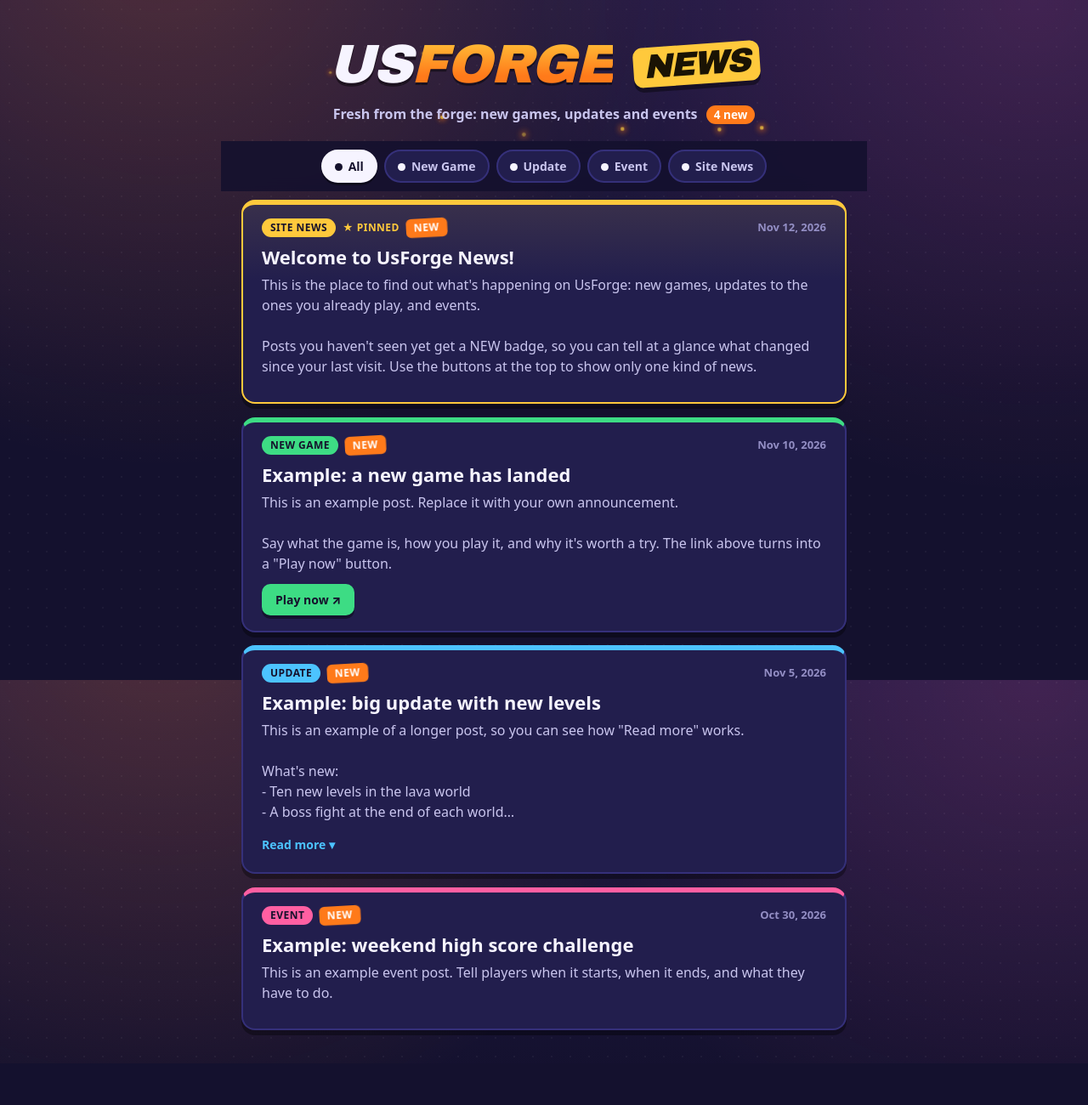
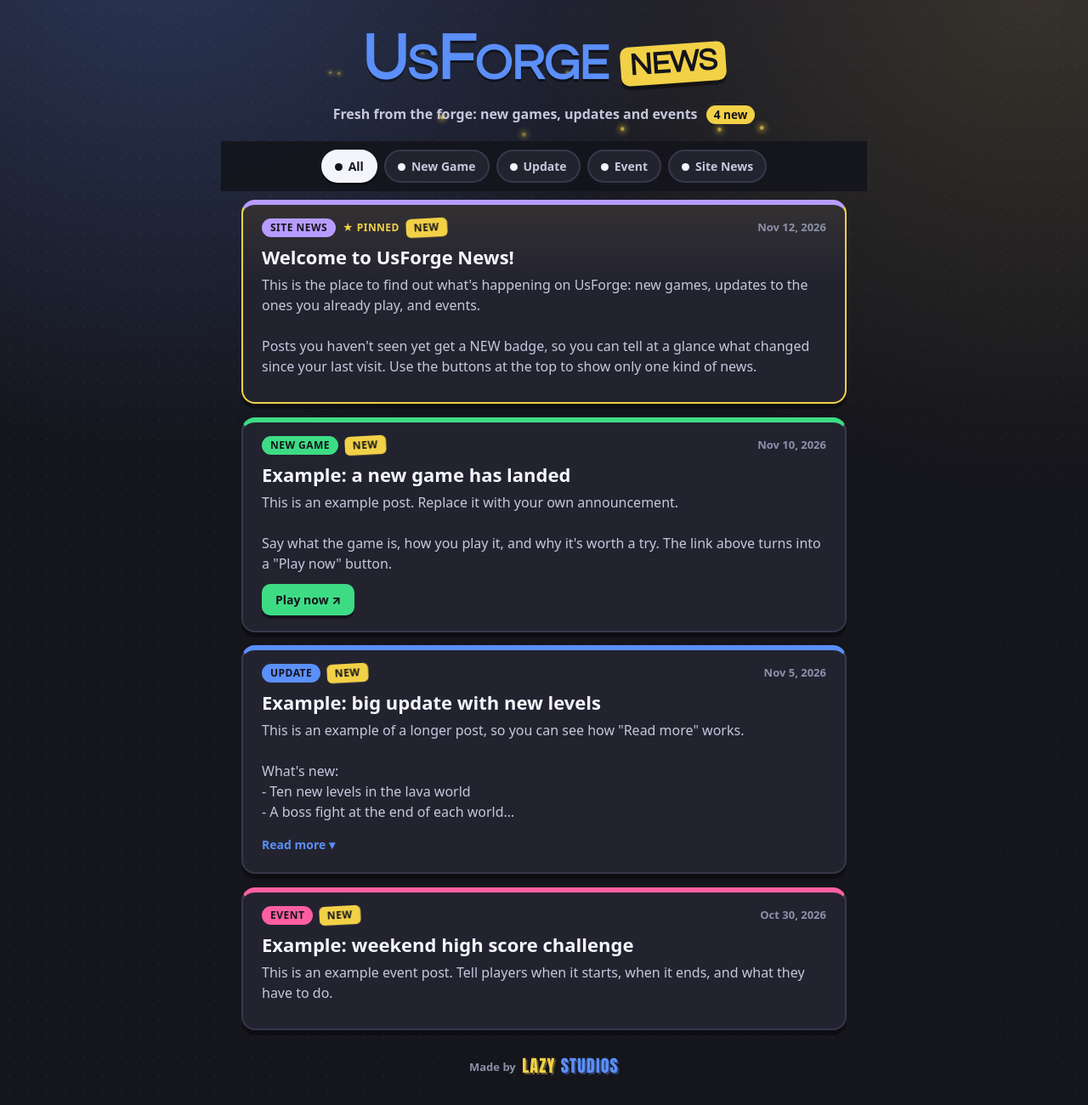
Before and after one commit to TheAureon/UsForge-News, a plain HTML site: page index.html in a window 1280 px wide. Shown: the whole page at 85% size. Before the commit the page ends 1251 px from the top, so only its background shows below. Drawn offline with Linux system fonts and the light colour scheme.

Commit message:
Rebrand news board to UsForge blue and gold, add Lazy Studios credit
Co-Authored-By: Claude Fable 5.2 <noreply@anthropic.com>
Claude-Session: https://claude.ai/code/session_01Y8nfc8LdpUG6dtVY7YwvYQ

```diff
--- a/index.html
+++ b/index.html
@@ -94,35 +94,36 @@ Thanks to everyone who sent in bug reports. Keep them coming!`
 
 <style>
   :root {
-    --bg: #14112e;
-    --bg2: #1d1842;
-    --card: #221e4d;
-    --card-line: #35307a;
-    --ink: #f6f4ff;
-    --ink-soft: #c9c5ee;
-    --ink-dim: #938ec4;
-    --fire: #ff7a1a;
-    --fire-hot: #ffc93c;
+    --bg: #15151c;
+    --bg2: #1c1c27;
+    --card: #232330;
+    --card-line: #37374c;
+    --ink: #f4f5fb;
+    --ink-soft: #c5c8dc;
+    --ink-dim: #8c90aa;
+    --blue: #5b8ff9;
+    --gold: #f2d147;
     --game: #3ddc84;
-    --update: #4cc3ff;
+    --update: #5b8ff9;
     --event: #ff5fa2;
-    --site: #ffc93c;
-    --other: #b9a7ff;
+    --site: #b79cff;
+    --other: #b3b8d6;
   }
 
   * { box-sizing: border-box; }
   [hidden] { display: none !important; }
 
-  html, body { height: 100%; margin: 0; }
+  html { height: 100%; }
+  body { min-height: 100%; margin: 0; }
 
   body {
     background:
-      radial-gradient(circle at 15% -10%, rgba(255, 122, 26, .22), transparent 45%),
-      radial-gradient(circle at 95% 0%, rgba(255, 95, 162, .16), transparent 40%),
+      radial-gradient(circle at 15% -10%, rgba(91, 143, 249, .22), transparent 45%),
+      radial-gradient(circle at 95% 0%, rgba(242, 209, 71, .12), transparent 40%),
       radial-gradient(rgba(255, 255, 255, .045) 1.5px, transparent 1.5px) 0 0 / 22px 22px,
       linear-gradient(180deg, var(--bg2), var(--bg) 480px);
     background-color: var(--bg);
-    background-attachment: scroll;
+    background-repeat: no-repeat, no-repeat, repeat, no-repeat;
     color: var(--ink);
     font-family: system-ui, -apple-system, "Segoe UI", Roboto, "Helvetica Neue", Arial, sans-serif;
     font-size: 16px;
@@ -151,25 +152,19 @@ Thanks to everyone who sent in bug reports. Keep them coming!`
   .hero h1 {
     position: relative;
     margin: 0;
-    font-family: "Arial Black", "Segoe UI Black", "Helvetica Neue", system-ui, sans-serif;
+    font-family: "Avenir Next", Avenir, Montserrat, Poppins, "Century Gothic", Futura, "Segoe UI", system-ui, sans-serif;
     font-weight: 900;
-    font-style: italic;
-    font-size: clamp(30px, 10vw, 64px);
-    line-height: 1;
-    letter-spacing: -.02em;
+    font-size: clamp(26px, 9vw, 58px);
+    line-height: 1.1;
+    letter-spacing: -.01em;
     text-transform: uppercase;
+    color: var(--blue);
     text-shadow: 0 .06em 0 rgba(0, 0, 0, .45);
     animation: drop .5s cubic-bezier(.2, 1.4, .4, 1) both;
   }
 
-  .hero h1 .forge {
-    background: linear-gradient(180deg, var(--fire-hot), var(--fire) 70%);
-    -webkit-background-clip: text;
-    background-clip: text;
-    color: transparent;
-    text-shadow: none;
-    filter: drop-shadow(0 .06em 0 rgba(0, 0, 0, .45));
-  }
+  /* The big U and F of the UsForge logo */
+  .hero h1 .cap { font-size: 1.32em; line-height: 0; }
 
   .hero h1 .news {
     display: inline-block;
@@ -177,8 +172,8 @@ Thanks to everyone who sent in bug reports. Keep them coming!`
     margin-left: .08em;
     font-size: .62em;
     vertical-align: .22em;
-    color: #1a1304;
-    background: var(--fire-hot);
+    color: #14141b;
+    background: var(--gold);
     border-radius: .28em;
     text-shadow: none;
     transform: rotate(-4deg);
@@ -198,8 +193,8 @@ Thanks to everyone who sent in bug reports. Keep them coming!`
     margin-left: 6px;
     padding: 1px 9px;
     border-radius: 99px;
-    background: var(--fire);
-    color: #fff;
+    background: var(--gold);
+    color: #14141b;
     font-weight: 800;
     font-size: .85em;
     white-space: nowrap;
@@ -213,8 +208,8 @@ Thanks to everyone who sent in bug reports. Keep them coming!`
     width: 5px;
     height: 5px;
     border-radius: 50%;
-    background: var(--fire-hot);
-    box-shadow: 0 0 8px 2px rgba(255, 122, 26, .8);
+    background: var(--gold);
+    box-shadow: 0 0 8px 2px rgba(242, 209, 71, .8);
     opacity: 0;
     animation: rise linear infinite;
   }
@@ -231,7 +226,7 @@ Thanks to everyone who sent in bug reports. Keep them coming!`
     padding: 10px clamp(12px, 4vw, 24px);
     overflow-x: auto;
     scrollbar-width: none;
-    background: rgba(20, 17, 46, .88);
+    background: rgba(21, 21, 28, .9);
     -webkit-backdrop-filter: blur(8px);
     backdrop-filter: blur(8px);
   }
@@ -272,11 +267,11 @@ Thanks to everyone who sent in bug reports. Keep them coming!`
   .filters button[aria-pressed="true"] {
     background: var(--c);
     border-color: var(--c);
-    color: #15112c;
+    color: #14141b;
     box-shadow: 0 3px 0 rgba(0, 0, 0, .4);
   }
 
-  .filters button[aria-pressed="true"]::before { background: #15112c; }
+  .filters button[aria-pressed="true"]::before { background: #14141b; }
 
   button:focus-visible, a:focus-visible {
     outline: 3px solid #fff;
@@ -311,9 +306,9 @@ Thanks to everyone who sent in bug reports. Keep them coming!`
   }
 
   .card.pinned {
-    border-color: var(--fire-hot);
+    border-color: var(--gold);
     border-top-color: var(--c);
-    background: linear-gradient(180deg, rgba(255, 201, 60, .1), transparent 90px), var(--card);
+    background: linear-gradient(180deg, rgba(242, 209, 71, .08), transparent 90px), var(--card);
   }
 
   .meta {
@@ -331,16 +326,16 @@ Thanks to everyone who sent in bug reports. Keep them coming!`
     padding: 2px 10px;
     border-radius: 99px;
     background: var(--c);
-    color: #15112c;
+    color: #14141b;
   }
 
-  .pin { color: var(--fire-hot); }
+  .pin { color: var(--gold); }
 
   .badge-new {
     padding: 2px 9px;
     border-radius: 6px;
-    background: var(--fire);
-    color: #fff;
+    background: var(--gold);
+    color: #14141b;
     transform: rotate(-3deg);
     animation: pulse 1.6s ease-in-out infinite;
   }
@@ -403,7 +398,7 @@ Thanks to everyone who sent in bug reports. Keep them coming!`
     padding: 8px 16px;
     border-radius: 10px;
     background: var(--c);
-    color: #15112c;
+    color: #14141b;
     font-size: 14px;
     font-weight: 800;
     text-decoration: none;
@@ -414,6 +409,28 @@ Thanks to everyone who sent in bug reports. Keep them coming!`
   .link:hover { transform: translateY(-1px); box-shadow: 0 5px 0 rgba(0, 0, 0, .4); }
   .link:active { transform: translateY(3px); box-shadow: 0 1px 0 rgba(0, 0, 0, .4); }
 
+  .studio {
+    margin-top: 28px;
+    color: var(--ink-dim);
+    font-size: 13px;
+    font-weight: 600;
+    text-align: center;
+  }
+
+  .studio b {
+    margin-left: 4px;
+    color: var(--blue);
+    font-family: Impact, Haettenschweiler, "Arial Narrow Bold", "Arial Narrow", sans-serif;
+    font-size: 20px;
+    font-weight: 400;
+    letter-spacing: .06em;
+    text-transform: uppercase;
+    vertical-align: -2px;
+    text-shadow: 2px 2px 0 rgba(91, 143, 249, .35);
+  }
+
+  .studio b span { color: var(--gold); text-shadow: 2px 2px 0 rgba(242, 209, 71, .35); }
+
   .empty, .problem {
     padding: 28px 18px;
     border: 2px dashed var(--card-line);
@@ -423,8 +440,8 @@ Thanks to everyone who sent in bug reports. Keep them coming!`
     font-weight: 600;
   }
 
-  .problem { border-color: var(--fire); text-align: left; }
-  .problem b { color: var(--fire-hot); }
+  .problem { border-color: var(--gold); text-align: left; }
+  .problem b { color: var(--gold); }
 
   /* ---------- Animations ---------- */
 
@@ -460,13 +477,15 @@ Thanks to everyone who sent in bug reports. Keep them coming!`
 <div class="wrap">
   <header class="hero">
     <div class="embers" id="embers" aria-hidden="true"></div>
-    <h1>Us<span class="forge">Forge</span> <span class="news">News</span></h1>
+    <h1 aria-label="UsForge News"><span class="cap">U</span>s<span class="cap">F</span>orge <span class="news">News</span></h1>
     <p>Fresh from the forge: new games, updates and events <span class="new-count" id="newCount" hidden></span></p>
   </header>
 
   <nav class="filters" id="filters" aria-label="Filter news by type"></nav>
 
   <main class="feed" id="feed" aria-live="polite"></main>
+
+  <footer class="studio">Made by <b><span>Lazy</span> Studios</b></footer>
 </div>
 
 <script>
```
Also changed, not shown: dev.html (+29 -28 lines).
